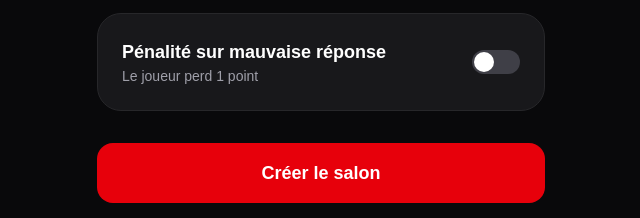
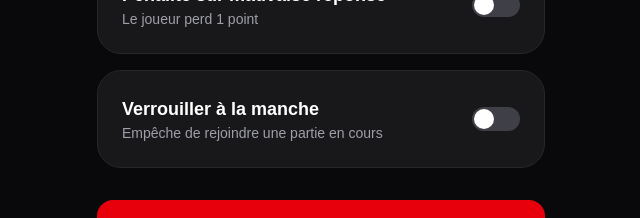
Before and after one commit to sangoaz/Brian-s-Buzzer, a Next.js app in the folder frontend/: page /create in a window 1280 px wide. Shown: the part 474-692 px from the top of the page, without its empty margins (319-959 px from the left). Built offline with nearby package versions, Linux system fonts and the light colour scheme; no server answers.

Commit message:
fonctionnalité : verrouiller la room au lancement de la partie

```diff
--- a/frontend/src/app/create/page.js
+++ b/frontend/src/app/create/page.js
@@ -19,6 +19,7 @@ export default function CreatePage() {
   const [blockDuration, setBlockDuration] = useState(5)
 
   const [penaltyOnWrong, setPenaltyOnWrong] = useState(false)
+  const [lockOnStart, setLockOnStart] = useState(false)
 
   async function handleCreateRoom() {
     try {
@@ -30,6 +31,7 @@ export default function CreatePage() {
         block_on_wrong: blockOnWrong,
         block_duration: blockDuration,
         penalty_on_wrong: penaltyOnWrong,
+        lock_on_start: lockOnStart,
       }
 
       const data = await createRoom(settings)
@@ -137,7 +139,7 @@ export default function CreatePage() {
         </div>
 
         {/* Pénalité sur mauvaise réponse */}
-        <div className="rounded-3xl bg-zinc-900 border border-zinc-800 p-6 mb-8">
+        <div className="rounded-3xl bg-zinc-900 border border-zinc-800 p-6 mb-4">
           <div className="flex items-center justify-between">
             <div>
               <h2 className="font-black text-lg">Pénalité sur mauvaise réponse</h2>
@@ -157,6 +159,31 @@ export default function CreatePage() {
           </div>
         </div>
 
+
+        {/* Verrouiller à la manche */}
+        <div className="rounded-3xl bg-zinc-900 border border-zinc-800 p-6 mb-8">
+          <div className="flex items-center justify-between">
+            <div>
+              <h2 className="font-black text-lg">Verrouiller à la manche</h2>
+              <p className="text-zinc-400 text-sm">Empêche de rejoindre une partie en cours</p>
+            </div>
+
+            <button
+              onClick={() => setLockOnStart(v => !v)}
+              className={`w-12 h-6 rounded-full transition ${
+                lockOnStart ? "bg-red-600" : "bg-zinc-700"
+              }`}
+            >
+              <div className={`w-5 h-5 bg-white rounded-full mx-auto transition-transform ${
+                lockOnStart ? "translate-x-3" : "-translate-x-3"
+              }`} />
+            </button>
+          </div>
+        </div>
+
+
+
+
         {error && (
           <p className="text-red-400 mb-4 text-center">{error}</p>
         )}
```
Also changed, not shown: 2 other files (tests, documents, lock files or other folders).
